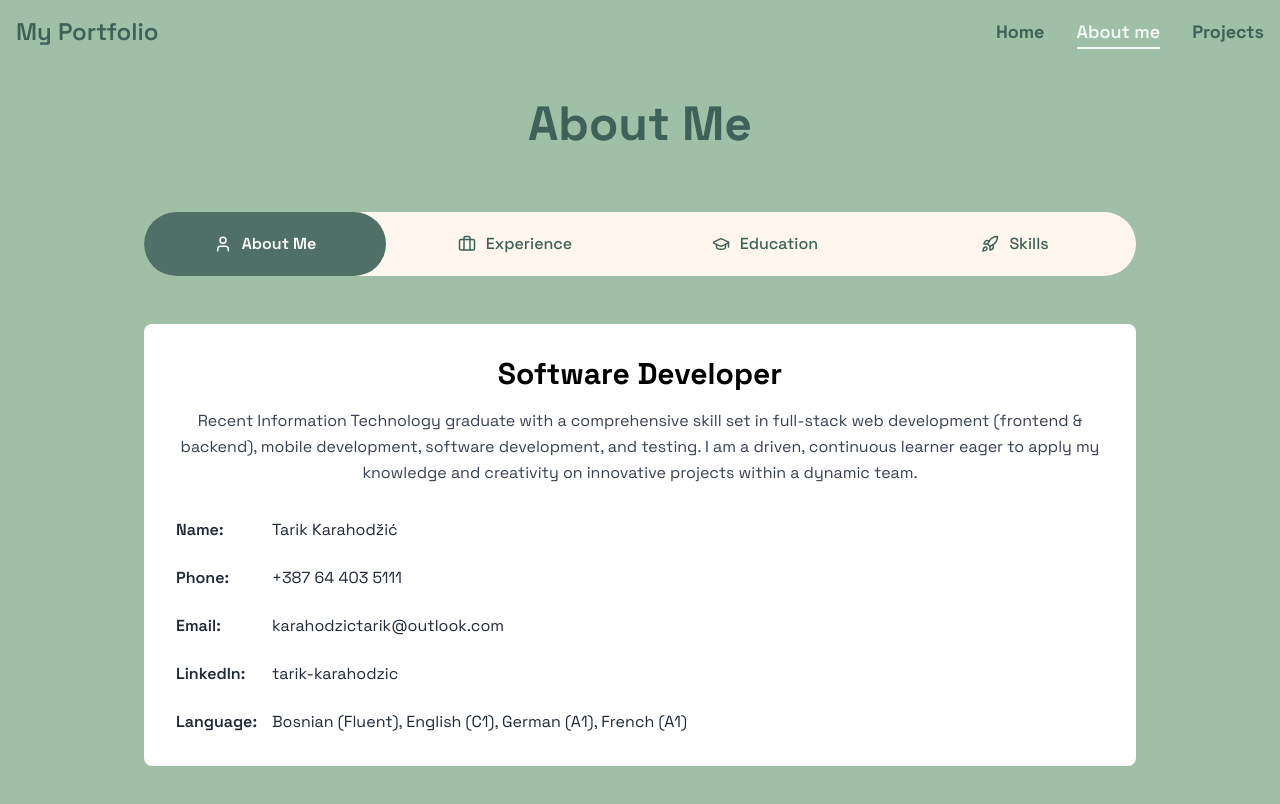
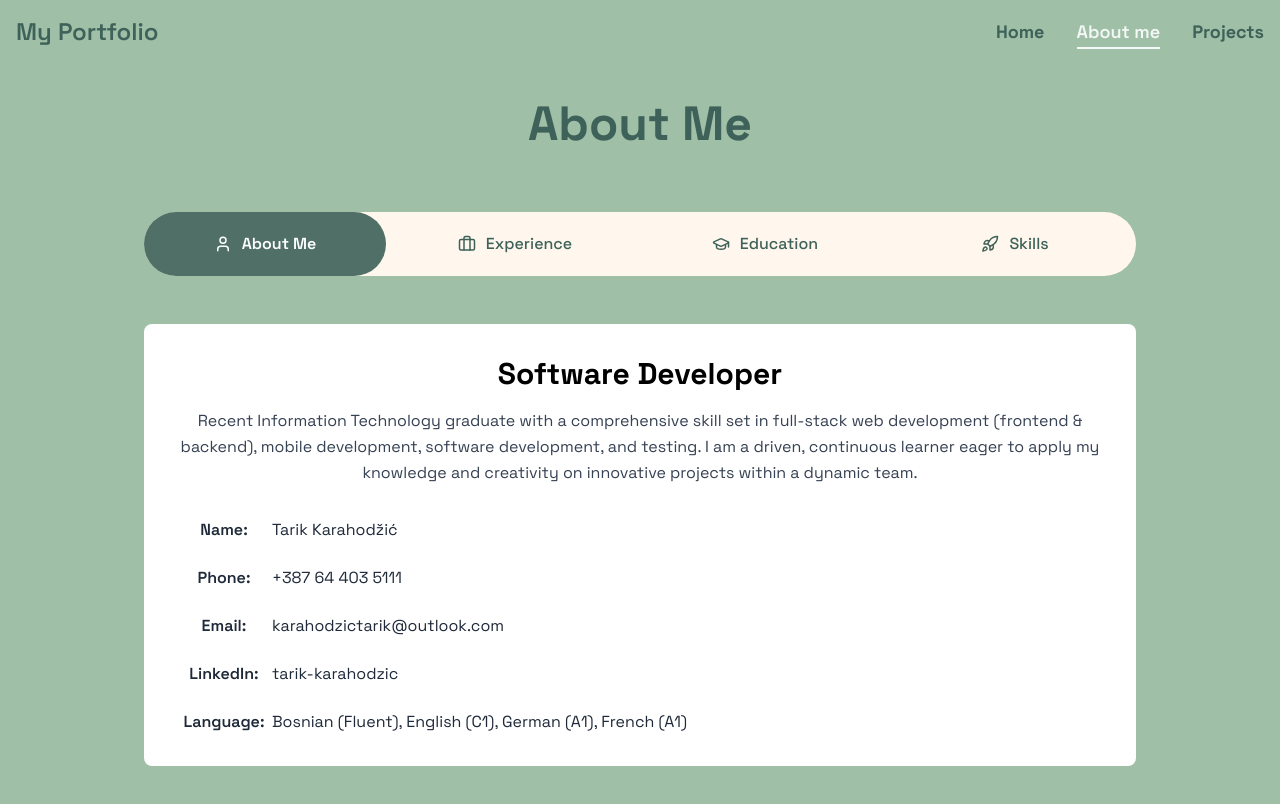
Before and after one commit to TarikKarahodzic/portfolio-website, a Next.js app: page /about in a window 1280 px wide. Shown: the top 804 px of the page. Built offline with nearby package versions, Linux system fonts and the light colour scheme.

Commit message:
Fixed x-padding on about me page

```diff
--- a/components/AboutTabs.tsx
+++ b/components/AboutTabs.tsx
@@ -105,11 +105,9 @@ export default function AboutTabs() {
         {activeTab === "about" && (
           <div className="flex flex-col lg:flex-row items-start gap-10">
             {/* Left: text content */}
-            <div className="flex-1 max-w-5xl bg-white rounded-lg p-8">
-              <h2 className="text-3xl font-bold mb-4 text-center">
-                Software Developer
-              </h2>
-              <p className="text-gray-700 leading-relaxed mb-8 text-center">
+            <div className="flex-1 w-full max-w-full bg-white rounded-lg p-4 sm:p-6 md:p-8 mx-auto text-center overflow-auto">
+              <h2 className="text-3xl font-bold mb-4">Software Developer</h2>
+              <p className="text-gray-700 leading-relaxed mb-8">
                 Recent Information Technology graduate with a comprehensive
                 skill set in full-stack web development (frontend & backend),
                 mobile development, software development, and testing. I am a
```
